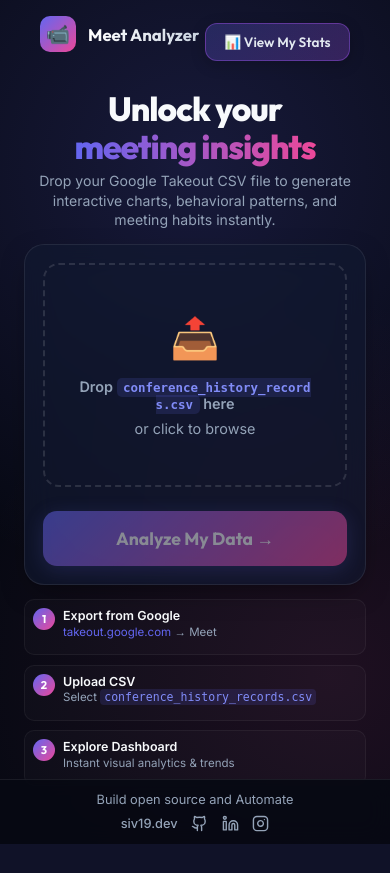
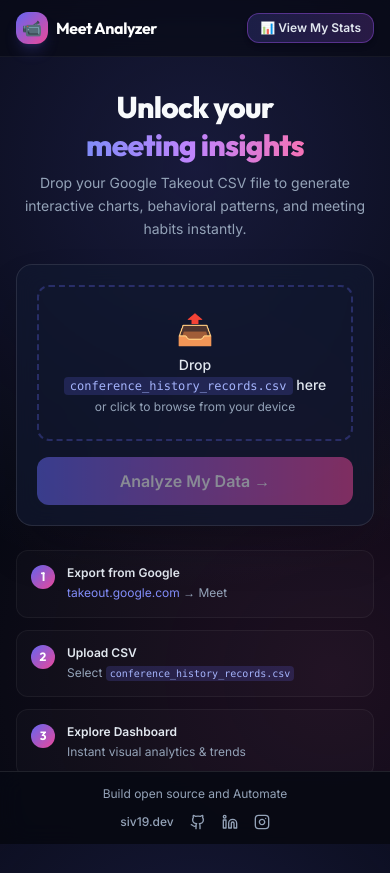
Before and after one commit to sivab193/gmeet-stats, a Flask app: page / in a window 390 px wide. Before the commit the page ends 844 px from the top, so only its background shows below. Run offline with Flask 3, Linux system fonts and the light colour scheme; some libraries are stand-ins or nearby versions.

Commit message:
feat: migrate upload page to a responsive layout using Tailwind CSS and update Instagram social link.

```diff
--- a/static/css/style.css
+++ b/static/css/style.css
@@ -488,14 +488,17 @@
     color: var(--text-main);
 }
 
-/* ================ UPLOAD PAGE — Centered Single-Screen ================ */
+/* ================ UPLOAD PAGE — Responsive Mobile-First ================ */
 .upload-centered-body {
     margin: 0;
     padding: 0;
-    height: 100vh;
-    overflow: hidden;
+    min-height: 100vh;
+    height: auto;
+    overflow-y: auto;
+    overflow-x: hidden;
     display: flex;
     flex-direction: column;
+    justify-content: space-between;
     background-color: var(--bg-primary);
     color: var(--text-main);
     background-image:
--- a/templates/dashboard.html
+++ b/templates/dashboard.html
@@ -193,7 +193,7 @@
                 <a href="https://www.linkedin.com/in/sivab193/" target="_blank" rel="noopener noreferrer" aria-label="LinkedIn">
                     <svg class="custom-footer-icon" viewBox="0 0 24 24" width="17" height="17" stroke="currentColor" stroke-width="2" fill="none" stroke-linecap="round" stroke-linejoin="round"><path d="M16 8a6 6 0 0 1 6 6v7h-4v-7a2 2 0 0 0-2-2 2 2 0 0 0-2 2v7h-4v-7a6 6 0 0 1 6-6z"></path><rect x="2" y="9" width="4" height="12"></rect><circle cx="4" cy="4" r="2"></circle></svg>
                 </a>
-                <a href="https://www.instagram.com/sivab193/" target="_blank" rel="noopener noreferrer" aria-label="Instagram">
+                <a href="https://www.instagram.com/siv19.dev/" target="_blank" rel="noopener noreferrer" aria-label="Instagram">
                     <svg class="custom-footer-icon" viewBox="0 0 24 24" width="17" height="17" stroke="currentColor" stroke-width="2" fill="none" stroke-linecap="round" stroke-linejoin="round"><rect width="20" height="20" x="2" y="2" rx="5" ry="5"></rect><path d="M16 11.37A4 4 0 1 1 12.63 8 4 4 0 0 1 16 11.37z"></path><line x1="17.5" x2="17.51" y1="6.5" y2="6.5"></line></svg>
                 </a>
             </div>
--- a/templates/upload.html
+++ b/templates/upload.html
@@ -5,99 +5,134 @@
     <meta name="viewport" content="width=device-width, initial-scale=1.0">
     <title>Meet Analyzer — Google Meet Takeout Intelligence</title>
     <meta name="description" content="Analyze your Google Meet Takeout data. Get meeting insights, behavioral heuristics, and interactive charts instantly.">
+    <!-- Tailwind CSS CDN for Mobile-First Responsive Utilities -->
+    <script src="https://cdn.tailwindcss.com"></script>
+    <script>
+        tailwind.config = {
+            darkMode: 'class',
+            theme: {
+                extend: {
+                    colors: {
+                        primary: '#070913',
+                        secondary: '#0d1224',
+                        accent: '#6366F1',
+                        pinky: '#EC4899',
+                    },
+                    fontFamily: {
+                        heading: ['Outfit', 'sans-serif'],
+                        body: ['Inter', 'sans-serif'],
+                    }
+                }
+            }
+        }
+    </script>
     <link rel="stylesheet" href="/static/css/style.css">
     <link rel="preconnect" href="https://fonts.googleapis.com">
     <link rel="preconnect" href="https://fonts.gstatic.com" crossorigin>
 </head>
-<body class="upload-centered-body">
-    <!-- Top Bar -->
-    <div class="upload-topbar">
-        <div class="upload-brand">
-            <div class="brand-icon-sm">📹</div>
-            <span class="brand-name">Meet Analyzer</span>
+<body class="min-h-screen bg-[#070913] text-[#F8FAFC] font-['Inter'] flex flex-col justify-between overflow-x-hidden bg-[radial-gradient(circle_at_50%_20%,rgba(99,102,241,0.18)_0%,transparent_60%),radial-gradient(circle_at_85%_80%,rgba(236,72,153,0.1)_0%,transparent_50%)]">
+
+    <!-- 2. Navigation Bar -->
+    <header class="w-full px-4 py-3 md:px-8 md:py-4 flex items-center justify-between border-b border-white/[0.05] bg-[#070913]/60 backdrop-blur-md">
+        <div class="flex items-center gap-2 md:gap-3">
+            <div class="w-8 h-8 md:w-10 md:h-10 rounded-xl bg-gradient-to-br from-indigo-500 to-pink-500 flex items-center justify-center text-base md:text-lg shadow-lg shadow-indigo-500/20">📹</div>
+            <span class="font-['Outfit'] font-bold text-base md:text-xl tracking-tight text-white">Meet Analyzer</span>
         </div>
-        <a href="/dashboard?mode=owner" class="btn-my-stats">
+        <a href="/dashboard?mode=owner" class="flex items-center gap-1.5 px-3 py-1.5 md:px-5 md:py-2.5 text-xs md:text-sm font-semibold rounded-xl bg-gradient-to-r from-indigo-500/20 to-purple-500/20 border border-purple-500/40 text-slate-200 hover:from-indigo-500 hover:to-pink-500 hover:text-white hover:-translate-y-0.5 transition-all duration-300 shadow-md">
             <span>📊 View My Stats</span>
         </a>
+    </header>
+
+    <!-- 1. Global Layout: py-8 on mobile, py-12 on desktop -->
+    <main class="w-full flex-1 flex flex-col items-center justify-center py-8 md:py-12 pb-24 md:pb-28">
+        <div class="w-full max-w-3xl mx-auto flex flex-col items-center">
+
+            <!-- 3. Hero Section (Title & Subtitle) -->
+            <div class="text-center px-4 mb-6 md:mb-8">
+                <h1 class="font-['Outfit'] text-3xl md:text-5xl lg:text-6xl font-extrabold tracking-tight leading-tight mb-2 md:mb-3">
+                    Unlock your<br>
+                    <span class="bg-gradient-to-r from-indigo-400 via-purple-400 to-pink-400 bg-clip-text text-transparent">meeting insights</span>
+                </h1>
+                <p class="text-sm md:text-base text-slate-400 max-w-xl mx-auto leading-relaxed">
+                    Drop your Google Takeout CSV file to generate interactive charts, behavioral patterns, and meeting habits instantly.
+                </p>
             </div>
 
-    <!-- Centered Hero + Upload Box -->
-    <main class="upload-main-centered">
-        <div class="upload-content-wrapper">
-            <div class="upload-hero-text">
-                <h1 class="upload-title">Unlock your<br><span class="gradient-text">meeting insights</span></h1>
-                <p class="upload-desc">Drop your Google Takeout CSV file to generate interactive charts, behavioral patterns, and meeting habits instantly.</p>
-            </div>
-
-            <div class="upload-card-centered glass-card">
-                <form id="upload-form" enctype="multipart/form-data">
-                    <div class="upload-zone" id="upload-zone">
-                        <div class="upload-zone-icon">📤</div>
-                        <p class="upload-zone-title">Drop <code>conference_history_records.csv</code> here</p>
-                        <p class="upload-zone-sub">or click to browse</p>
+            <!-- 4. The Dropzone Component -->
+            <div class="w-full px-4 md:px-0 max-w-2xl">
+                <div class="w-full p-5 md:p-8 rounded-2xl bg-[#121931]/65 backdrop-blur-md border border-white/10 shadow-2xl transition-all duration-300">
+                    <form id="upload-form" enctype="multipart/form-data" class="flex flex-col gap-4">
+                        <div class="w-full flex flex-col items-center justify-center p-6 md:p-8 rounded-xl border-2 border-dashed border-indigo-500/30 hover:border-indigo-500 hover:bg-indigo-500/5 cursor-pointer transition-all duration-300 text-center group" id="upload-zone">
+                            <div class="text-3xl md:text-4xl mb-2 group-hover:scale-110 transition-transform duration-300">📤</div>
+                            <p class="text-sm md:text-base font-medium text-slate-200">Drop <code class="bg-indigo-500/20 text-indigo-300 px-1.5 py-0.5 rounded text-xs md:text-sm">conference_history_records.csv</code> here</p>
+                            <p class="text-xs text-slate-400 mt-1">or click to browse from your device</p>
                             <input type="file" id="records_file" name="records_file" accept=".csv" required hidden>
                         </div>
 
-                    <div class="selected-file" id="selected-file" style="display:none;">
-                        <span class="file-icon">📄</span>
-                        <div class="file-info">
-                            <span class="file-name" id="file-name"></span>
-                            <span class="file-size" id="file-size"></span>
+                        <div class="selected-file flex items-center justify-between p-3.5 rounded-xl bg-white/5 border border-white/10" id="selected-file" style="display:none;">
+                            <div class="flex items-center gap-3 overflow-hidden">
+                                <span class="text-xl">📄</span>
+                                <div class="flex flex-col overflow-hidden">
+                                    <span class="text-sm font-medium text-white truncate" id="file-name"></span>
+                                    <span class="text-xs text-slate-400" id="file-size"></span>
                                 </div>
-                        <button type="button" class="btn-clear" id="btn-clear" title="Remove">✕</button>
+                            </div>
+                            <button type="button" class="text-slate-400 hover:text-white p-1.5 rounded-lg hover:bg-white/10 transition" id="btn-clear" title="Remove">✕</button>
                         </div>
 
-                    <button type="submit" class="btn-analyze" id="btn-analyze" disabled>
+                        <button type="submit" class="w-full py-3 px-6 rounded-xl font-semibold bg-gradient-to-r from-indigo-500 to-pink-500 text-white hover:opacity-95 hover:shadow-lg hover:shadow-indigo-500/25 disabled:opacity-50 disabled:cursor-not-allowed transition-all duration-300 flex items-center justify-center gap-2" id="btn-analyze" disabled>
                             <span id="btn-text">Analyze My Data →</span>
                             <span id="btn-loader" style="display:none;">⏳ Processing…</span>
                         </button>
                     </form>
-                <div id="upload-error" class="upload-error" style="display:none;"></div>
+                    <div id="upload-error" class="mt-3 p-3 rounded-xl bg-red-500/20 border border-red-500/40 text-red-200 text-xs md:text-sm text-center" style="display:none;"></div>
+                </div>
             </div>
 
-            <!-- 3 Mini Steps -->
-            <div class="steps-row-horizontal">
-                <div class="step-mini-horiz">
-                    <span class="step-num">1</span>
-                    <div>
-                        <strong>Export from Google</strong>
-                        <p><a href="https://takeout.google.com" target="_blank" rel="noopener">takeout.google.com</a> → Meet</p>
+            <!-- 5. Bottom Instruction Cards (3 Steps) -->
+            <div class="w-full max-w-2xl px-4 md:px-0 mt-6 md:mt-8 flex flex-col md:grid md:grid-cols-3 gap-3 md:gap-4">
+                <div class="w-full flex items-start gap-3 p-3.5 rounded-xl bg-white/[0.02] border border-white/[0.05] hover:border-white/10 transition">
+                    <span class="w-6 h-6 shrink-0 rounded-full bg-gradient-to-br from-indigo-500 to-pink-500 flex items-center justify-center font-['Outfit'] font-bold text-xs text-white">1</span>
+                    <div class="flex flex-col">
+                        <strong class="text-xs md:text-sm font-semibold text-slate-200 mb-0.5">Export from Google</strong>
+                        <p class="text-xs text-slate-400 leading-relaxed"><a href="https://takeout.google.com" target="_blank" rel="noopener" class="text-indigo-400 hover:underline">takeout.google.com</a> → Meet</p>
                     </div>
                 </div>
-                <div class="step-mini-horiz">
-                    <span class="step-num">2</span>
-                    <div>
-                        <strong>Upload CSV</strong>
-                        <p>Select <code>conference_history_records.csv</code></p>
+                <div class="w-full flex items-start gap-3 p-3.5 rounded-xl bg-white/[0.02] border border-white/[0.05] hover:border-white/10 transition">
+                    <span class="w-6 h-6 shrink-0 rounded-full bg-gradient-to-br from-indigo-500 to-pink-500 flex items-center justify-center font-['Outfit'] font-bold text-xs text-white">2</span>
+                    <div class="flex flex-col">
+                        <strong class="text-xs md:text-sm font-semibold text-slate-200 mb-0.5">Upload CSV</strong>
+                        <p class="text-xs text-slate-400 leading-relaxed">Select <code class="bg-indigo-500/20 text-indigo-300 px-1 py-0.5 rounded text-[10px]">conference_history_records.csv</code></p>
                     </div>
                 </div>
-                <div class="step-mini-horiz">
-                    <span class="step-num">3</span>
-                    <div>
-                        <strong>Explore Dashboard</strong>
-                        <p>Instant visual analytics & trends</p>
+                <div class="w-full flex items-start gap-3 p-3.5 rounded-xl bg-white/[0.02] border border-white/[0.05] hover:border-white/10 transition">
+                    <span class="w-6 h-6 shrink-0 rounded-full bg-gradient-to-br from-indigo-500 to-pink-500 flex items-center justify-center font-['Outfit'] font-bold text-xs text-white">3</span>
+                    <div class="flex flex-col">
+                        <strong class="text-xs md:text-sm font-semibold text-slate-200 mb-0.5">Explore Dashboard</strong>
+                        <p class="text-xs text-slate-400 leading-relaxed">Instant visual analytics & trends</p>
                     </div>
                 </div>
             </div>
+
         </div>
     </main>
 
-    <!-- Usual Fixed Footer -->
-    <footer class="custom-footer">
-        <div class="custom-footer-content">
-            <p class="custom-footer-text">
+    <!-- 6. Footer -->
+    <footer class="w-full fixed bottom-0 left-0 right-0 z-50 bg-[#070913]/90 backdrop-blur-md border-t border-white/10 py-3.5 px-4 md:px-8">
+        <div class="max-w-6xl mx-auto flex flex-col sm:flex-row items-center justify-between gap-3 text-center sm:text-left">
+            <p class="text-xs md:text-sm text-slate-400">
                 Build open source and Automate
             </p>
-            <div class="custom-footer-links">
-                <a href="https://siv19.dev/" target="_blank" rel="noopener noreferrer">siv19.dev</a>
-                <a href="https://github.com/sivab193" target="_blank" rel="noopener noreferrer" aria-label="GitHub">
-                    <svg class="custom-footer-icon" viewBox="0 0 24 24" width="17" height="17" stroke="currentColor" stroke-width="2" fill="none" stroke-linecap="round" stroke-linejoin="round"><path d="M15 22v-4a4.8 4.8 0 0 0-1-3.5c3 0 6-2 6-5.5.08-1.25-.27-2.48-1-3.5.28-1.15.28-2.35 0-3.5 0 0-1 0-3 1.5-2.64-.5-5.36-.5-8 0C6 2 5 2 5 2c-.3 1.15-.3 2.35 0 3.5A5.403 5.403 0 0 0 4 9c0 3.5 3 5.5 6 5.5-.39.49-.68 1.05-.85 1.65-.17.6-.22 1.23-.15 1.85v4"></path><path d="M9 18c-4.51 2-5-2-7-2"></path></svg>
+            <div class="flex flex-wrap items-center justify-center gap-4 text-xs md:text-sm">
+                <a href="https://siv19.dev/" target="_blank" rel="noopener noreferrer" class="text-slate-400 hover:text-indigo-400 font-medium transition">siv19.dev</a>
+                <a href="https://github.com/sivab193" target="_blank" rel="noopener noreferrer" aria-label="GitHub" class="text-slate-400 hover:text-indigo-400 transition">
+                    <svg class="w-4 h-4" viewBox="0 0 24 24" stroke="currentColor" stroke-width="2" fill="none" stroke-linecap="round" stroke-linejoin="round"><path d="M15 22v-4a4.8 4.8 0 0 0-1-3.5c3 0 6-2 6-5.5.08-1.25-.27-2.48-1-3.5.28-1.15.28-2.35 0-3.5 0 0-1 0-3 1.5-2.64-.5-5.36-.5-8 0C6 2 5 2 5 2c-.3 1.15-.3 2.35 0 3.5A5.403 5.403 0 0 0 4 9c0 3.5 3 5.5 6 5.5-.39.49-.68 1.05-.85 1.65-.17.6-.22 1.23-.15 1.85v4"></path><path d="M9 18c-4.51 2-5-2-7-2"></path></svg>
                 </a>
-                <a href="https://www.linkedin.com/in/sivab193/" target="_blank" rel="noopener noreferrer" aria-label="LinkedIn">
-                    <svg class="custom-footer-icon" viewBox="0 0 24 24" width="17" height="17" stroke="currentColor" stroke-width="2" fill="none" stroke-linecap="round" stroke-linejoin="round"><path d="M16 8a6 6 0 0 1 6 6v7h-4v-7a2 2 0 0 0-2-2 2 2 0 0 0-2 2v7h-4v-7a6 6 0 0 1 6-6z"></path><rect x="2" y="9" width="4" height="12"></rect><circle cx="4" cy="4" r="2"></circle></svg>
+                <a href="https://www.linkedin.com/in/sivab193/" target="_blank" rel="noopener noreferrer" aria-label="LinkedIn" class="text-slate-400 hover:text-indigo-400 transition">
+                    <svg class="w-4 h-4" viewBox="0 0 24 24" stroke="currentColor" stroke-width="2" fill="none" stroke-linecap="round" stroke-linejoin="round"><path d="M16 8a6 6 0 0 1 6 6v7h-4v-7a2 2 0 0 0-2-2 2 2 0 0 0-2 2v7h-4v-7a6 6 0 0 1 6-6z"></path><rect x="2" y="9" width="4" height="12"></rect><circle cx="4" cy="4" r="2"></circle></svg>
                 </a>
-                <a href="https://www.instagram.com/sivab193/" target="_blank" rel="noopener noreferrer" aria-label="Instagram">
-                    <svg class="custom-footer-icon" viewBox="0 0 24 24" width="17" height="17" stroke="currentColor" stroke-width="2" fill="none" stroke-linecap="round" stroke-linejoin="round"><rect width="20" height="20" x="2" y="2" rx="5" ry="5"></rect><path d="M16 11.37A4 4 0 1 1 12.63 8 4 4 0 0 1 16 11.37z"></path><line x1="17.5" x2="17.51" y1="6.5" y2="6.5"></line></svg>
+                <a href="https://www.instagram.com/siv19.dev/" target="_blank" rel="noopener noreferrer" aria-label="Instagram" class="text-slate-400 hover:text-indigo-400 transition">
+                    <svg class="w-4 h-4" viewBox="0 0 24 24" stroke="currentColor" stroke-width="2" fill="none" stroke-linecap="round" stroke-linejoin="round"><rect width="20" height="20" x="2" y="2" rx="5" ry="5"></rect><path d="M16 11.37A4 4 0 1 1 12.63 8 4 4 0 0 1 16 11.37z"></path><line x1="17.5" x2="17.51" y1="6.5" y2="6.5"></line></svg>
                 </a>
             </div>
         </div>
@@ -117,10 +152,10 @@
 const btnLoader    = document.getElementById('btn-loader');
 
 uploadZone.addEventListener('click', () => fileInput.click());
-uploadZone.addEventListener('dragover', e => { e.preventDefault(); uploadZone.classList.add('drag-over'); });
-uploadZone.addEventListener('dragleave', () => uploadZone.classList.remove('drag-over'));
+uploadZone.addEventListener('dragover', e => { e.preventDefault(); uploadZone.classList.add('border-indigo-500', 'bg-indigo-500/10'); });
+uploadZone.addEventListener('dragleave', () => uploadZone.classList.remove('border-indigo-500', 'bg-indigo-500/10'));
 uploadZone.addEventListener('drop', e => {
-    e.preventDefault(); uploadZone.classList.remove('drag-over');
+    e.preventDefault(); uploadZone.classList.remove('border-indigo-500', 'bg-indigo-500/10');
     if (e.dataTransfer.files.length) { fileInput.files = e.dataTransfer.files; showFile(e.dataTransfer.files[0]); }
 });
 fileInput.addEventListener('change', () => { if (fileInput.files.length) showFile(fileInput.files[0]); });
```
Lines whose indentation alone changed are shown as unchanged.
